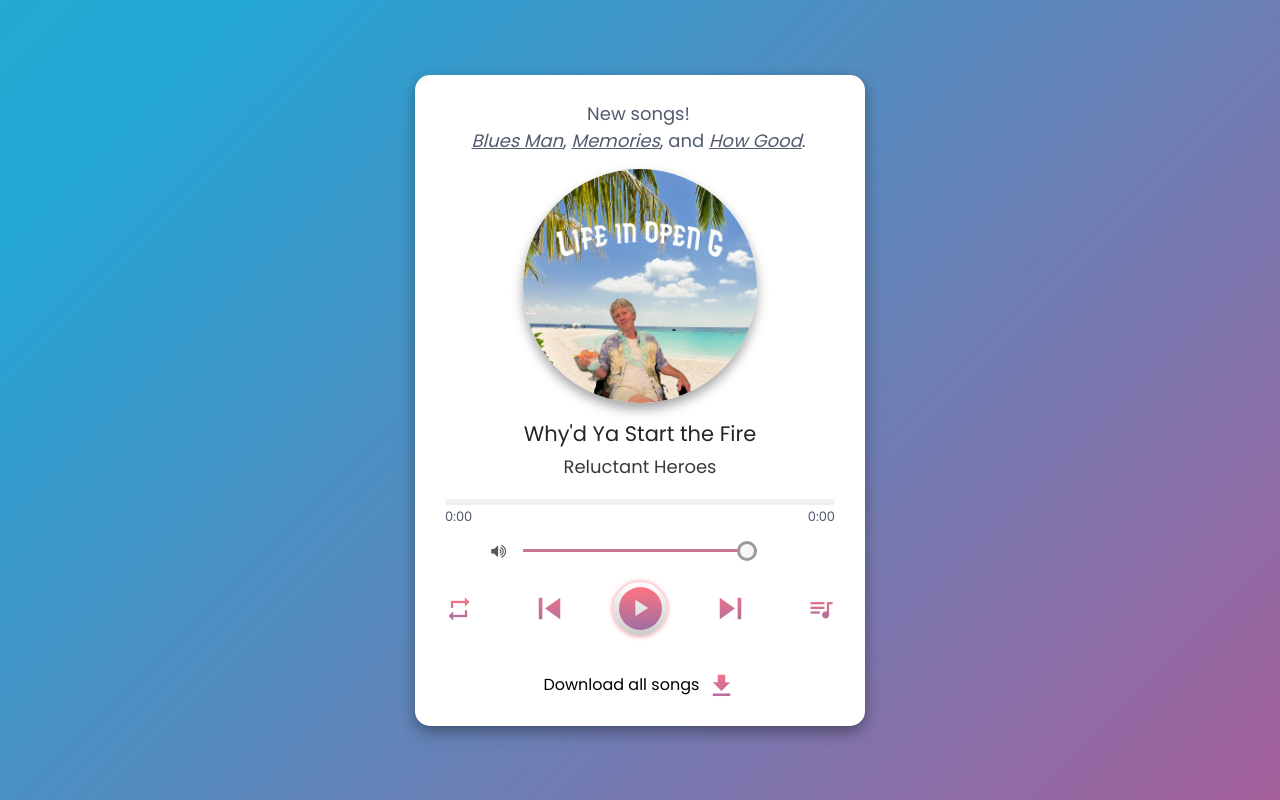
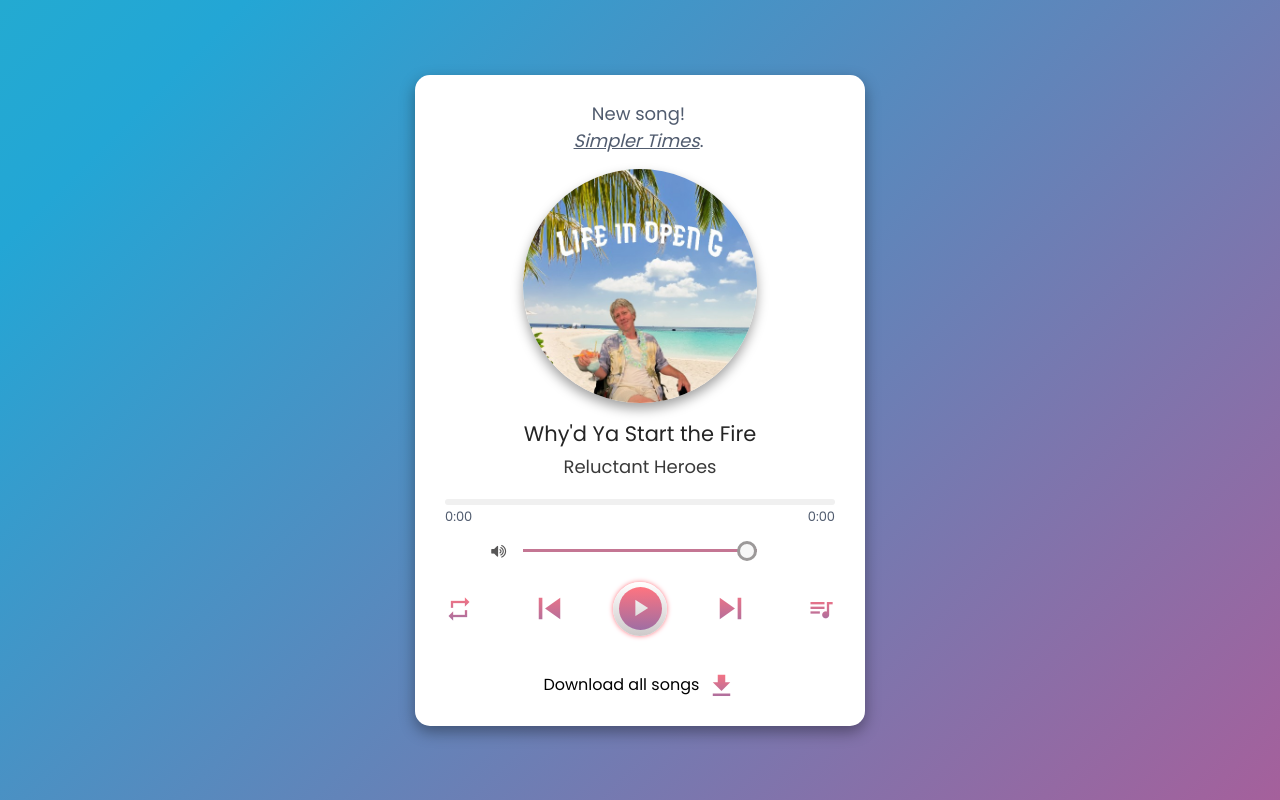
Before and after one commit to ryanbronkema/DRStutz, a plain HTML site: page index.html in a window 1280 px wide. Drawn offline with Linux system fonts and the light colour scheme.

Commit message:
Simpler times added

```diff
--- a/index.html
+++ b/index.html
@@ -21,12 +21,8 @@
       <div class="wrapper">
         <div class="top-bar">
           <span
-            ><p>New songs!</p>
-            <p>
-              <em li-index="14" onclick="clicked(this)">Blues Man</em>,
-              <em li-index="15" onclick="clicked(this)">Memories</em>, and
-              <em li-index="16" onclick="clicked(this)">How Good</em>.
-            </p>
+            ><p>New song!</p>
+            <p><em li-index="17" onclick="clicked(this)">Simpler Times</em>.</p>
           </span>
         </div>
 
--- a/music-list.js
+++ b/music-list.js
@@ -98,4 +98,11 @@ let allMusic = [
     src: "how-good",
     album: "Cheaper Than Therapy",
   },
+  {
+    name: "Simpler Times",
+    artist: "Reluctant Heroes",
+    img: "album-1",
+    src: "simpler-times",
+    album: "Cheaper Than Therapy",
+  },
 ];
```
Also changed, not shown: 2 other files.
